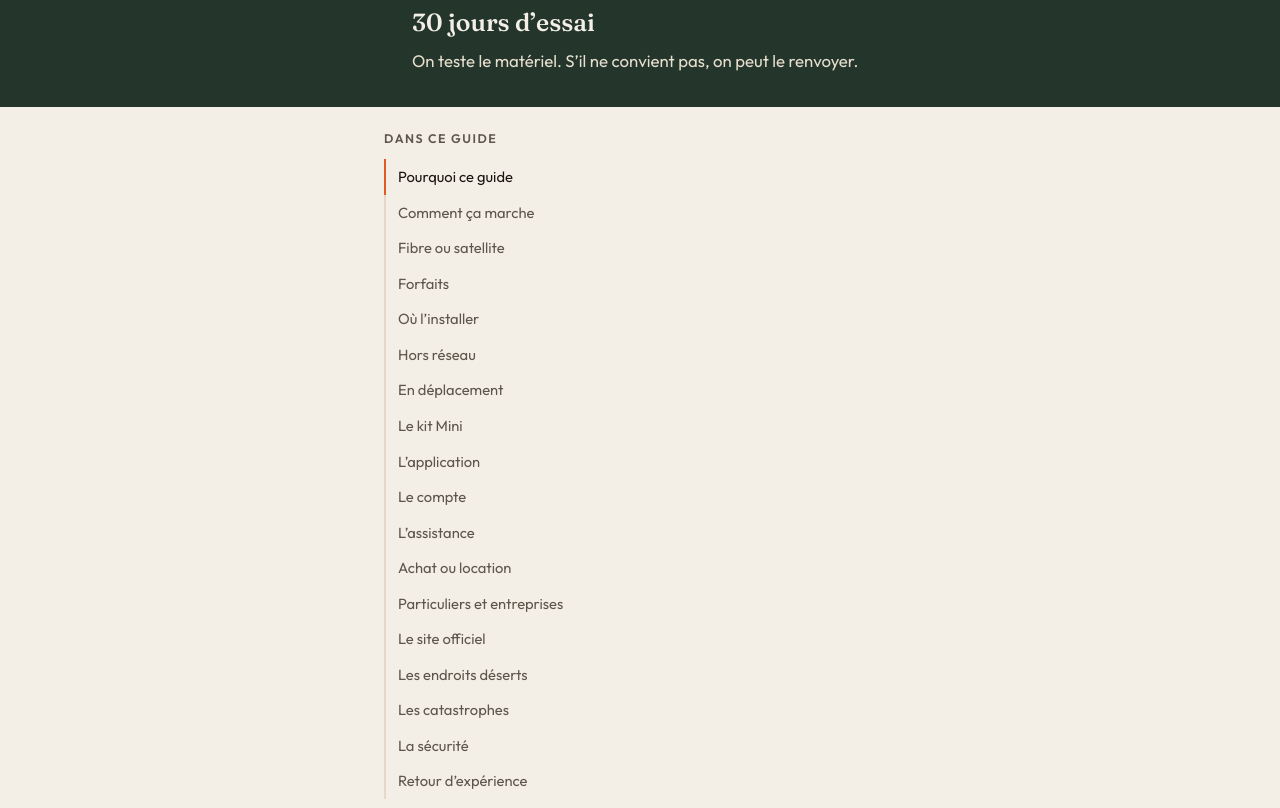
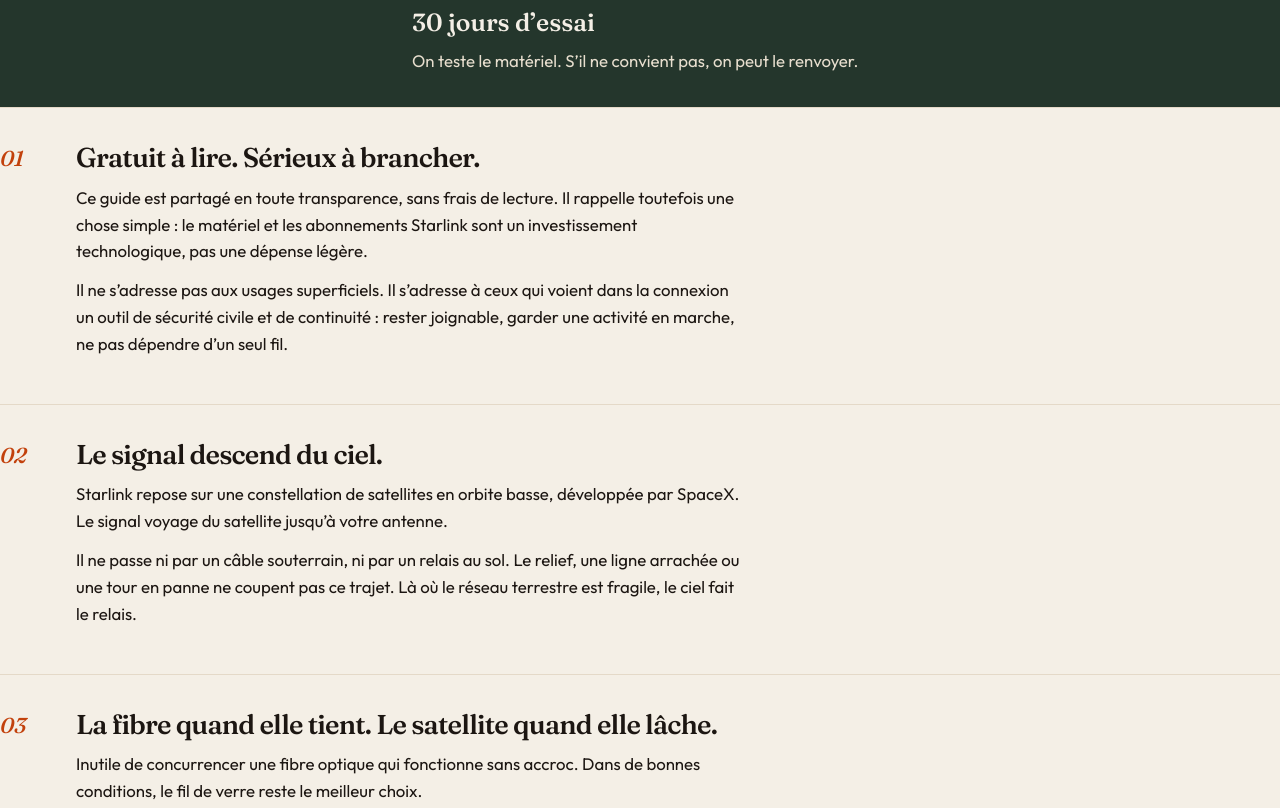
Before and after one commit to socrate83/LABO-Premieres-Nations, a plain HTML site: page guide-starlink/index.html in a window 1280 px wide. Shown: the part 1252-2060 px from the top of the page. Drawn offline with Linux system fonts and the light colour scheme.

Commit message:
Remove navigation summary from index.html
Removed the navigation summary section from the guide.

```diff
--- a/guide-starlink/index.html
+++ b/guide-starlink/index.html
@@ -970,30 +970,7 @@
         </li>
       </ul>
 
-      <div class="layout" id="contenu">
-        <nav class="sommaire" aria-label="Sommaire du guide">
-          <p>Dans ce guide</p>
-          <ol>
-            <li><a href="#pourquoi">Pourquoi ce guide</a></li>
-            <li><a href="#fonctionnement">Comment ça marche</a></li>
-            <li><a href="#fibre">Fibre ou satellite</a></li>
-            <li><a href="#forfaits">Forfaits</a></li>
-            <li><a href="#installation">Où l’installer</a></li>
-            <li><a href="#energie">Hors réseau</a></li>
-            <li><a href="#route">En déplacement</a></li>
-            <li><a href="#mini">Le kit Mini</a></li>
-            <li><a href="#application">L’application</a></li>
-            <li><a href="#compte">Le compte</a></li>
-            <li><a href="#assistance">L’assistance</a></li>
-            <li><a href="#boutique">Achat ou location</a></li>
-            <li><a href="#pros">Particuliers et entreprises</a></li>
-            <li><a href="#officiel">Le site officiel</a></li>
-            <li><a href="#desert">Les endroits déserts</a></li>
-            <li><a href="#catastrophes">Les catastrophes</a></li>
-            <li><a href="#securite">La sécurité</a></li>
-            <li><a href="#experience">Retour d’expérience</a></li>
-          </ol>
-        </nav>
+
 
         <div class="chapters">
           <article class="chapter" id="pourquoi">
```
